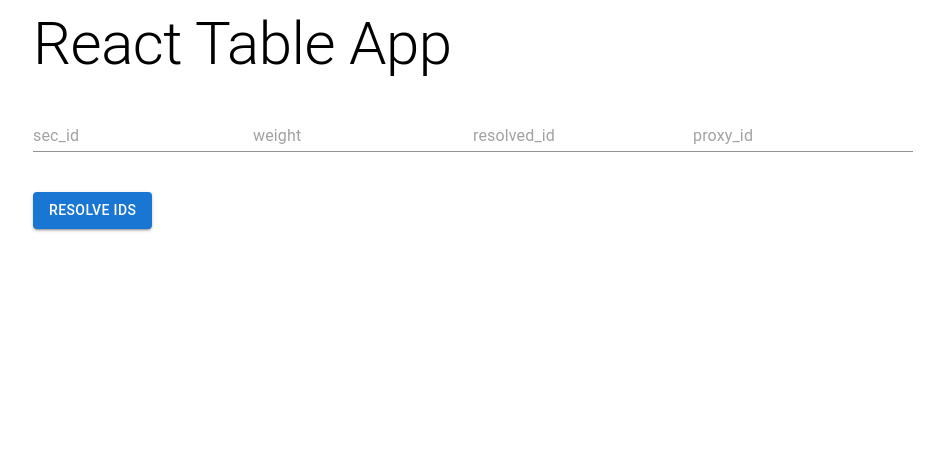
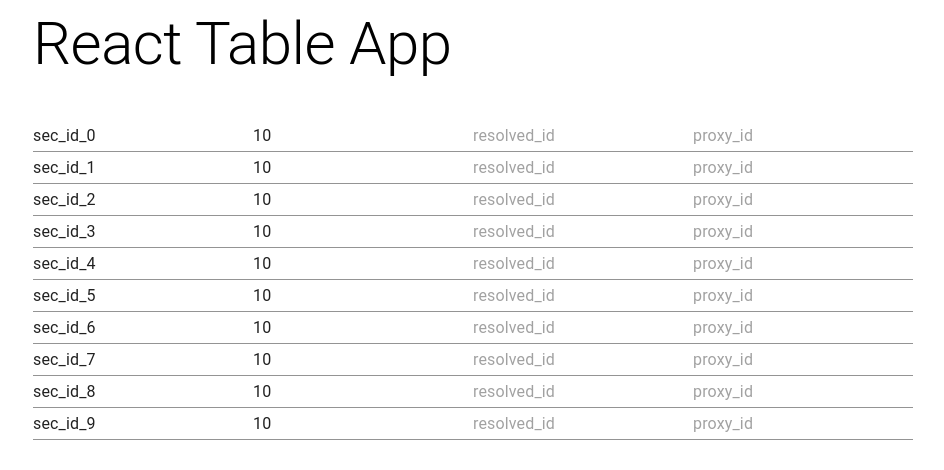
Before and after one commit to tanksapka/react-table-practice, a React (Create React App) app: page / in a window 1280 px wide. Shown: the top 470 px of the page, without its empty margins (31-975 px from the left). Built offline with nearby package versions, Linux system fonts and the light colour scheme; no server answers.

Commit message:
Changing form handling logic, tranforming it to FieldArray, adding dummy row data generator.

```diff
--- a/src/App.tsx
+++ b/src/App.tsx
@@ -1,15 +1,25 @@
-import { FormProvider, useForm, useFormContext } from "react-hook-form";
+import { FormProvider, useFieldArray, useForm, useFormContext } from "react-hook-form";
 import { zodResolver } from "@hookform/resolvers/zod";
-import { Row, RowDefault, RowSchema, RowSchemaInputType } from "./components/Row/Row";
+import { Row, RowSchema } from "./components/Row/Row";
 import { Box, Button, Container, Typography } from "@mui/material";
 import { QueryClient, QueryClientProvider } from "@tanstack/react-query";
 import { ReactQueryDevtools } from "@tanstack/react-query-devtools";
 import { resolveId } from "./utils/client";
+import { z } from "zod";
+import { generateRowItmes } from "./dummy-data/generate-row-items";
 
 const queryClient = new QueryClient();
 
+const tableSchema = z.object({
+  sec_list: z.array(RowSchema),
+});
+
 function App() {
-  const methods = useForm<RowSchemaInputType>({ defaultValues: RowDefault, resolver: zodResolver(RowSchema) });
+  const methods = useForm<z.input<typeof tableSchema>>({
+    defaultValues: { sec_list: [...generateRowItmes()] },
+    resolver: zodResolver(tableSchema),
+  });
+
   return (
     <QueryClientProvider client={queryClient}>
       <FormProvider {...methods}>
@@ -26,18 +36,24 @@ function App() {
 }
 
 function TableWrapper() {
-  const { handleSubmit, getValues } = useFormContext<RowSchemaInputType>();
+  /*
+  - TODO: use useQueries to fetch resolution data from json server, hand over results to Row object
+  */
+  const { control, handleSubmit } = useFormContext<z.input<typeof tableSchema>>();
+  const rowList = useFieldArray({ control, name: "sec_list" });
 
   return (
     <>
       <form onSubmit={handleSubmit((data) => console.log(data))}>
-        <Row />
+        {rowList.fields.map((_, index) => (
+          <Row key={index} index={index} />
+        ))}
       </form>
-      <Box mt={5}>
+      {/* <Box mt={5}>
         <Button variant="contained" onClick={() => resolveId(getValues("sec_id"))}>
           Resolve ids
         </Button>
-      </Box>
+      </Box> */}
     </>
   );
 }
--- a/src/components/Row/Row.tsx
+++ b/src/components/Row/Row.tsx
@@ -39,15 +39,15 @@ const RowDefault = {
   proxy_id: "",
 };
 
-function Row() {
-  const { control, watch, setValue } = useFormContext<RowSchemaInputType>();
-  const watchSecId = watch("sec_id");
-  const query = useQuery(["sec-map", watchSecId], () => resolveId(watchSecId));
+function Row({ index }: { index: number }) {
+  const { control, watch, setValue } = useFormContext<{ sec_list: RowSchemaInputType[] }>();
+  // const watchSecId = watch("sec_id");
+  // const query = useQuery(["sec-map", watchSecId], () => resolveId(watchSecId));
 
-  console.log(watchSecId);
-  console.log(query.data?.data);
+  // console.log(watchSecId);
+  // console.log(query.data?.data);
 
-  setValue("resolved_id", query.data?.data.resolved_id || "");
+  // setValue("resolved_id", query.data?.data.resolved_id || "");
 
   return (
     <Grid container>
@@ -55,7 +55,7 @@ function Row() {
         <FormControl>
           <Controller
             control={control}
-            name="sec_id"
+            name={`sec_list.${index}.sec_id` as const}
             defaultValue=""
             render={({ field }) => <Input placeholder="sec_id" {...field} />}
           />
@@ -65,7 +65,7 @@ function Row() {
         <FormControl>
           <Controller
             control={control}
-            name="weight"
+            name={`sec_list.${index}.weight` as const}
             defaultValue=""
             render={({ field }) => <Input placeholder="weight" {...field} />}
           />
@@ -75,7 +75,7 @@ function Row() {
         <FormControl>
           <Controller
             control={control}
-            name="resolved_id"
+            name={`sec_list.${index}.resolved_id` as const}
             defaultValue=""
             render={({ field }) => <Input placeholder="resolved_id" {...field} />}
           />
@@ -85,13 +85,13 @@ function Row() {
         <FormControl>
           <Controller
             control={control}
-            name="proxy_id"
+            name={`sec_list.${index}.proxy_id` as const}
             defaultValue=""
             render={({ field }) => <Input placeholder="proxy_id" {...field} />}
           />
         </FormControl>
       </Grid>
-      <Grid item>{(query.isFetching || query.isLoading) && <CircularProgress size={20} />}</Grid>
+      {/* <Grid item>{(query.isFetching || query.isLoading) && <CircularProgress size={20} />}</Grid> */}
     </Grid>
   );
 }
--- /dev/null
+++ b/src/dummy-data/generate-row-items.ts
@@ -0,0 +1,12 @@
+function generateRowItmes(rowCount: number = 10) {
+  return Array(rowCount)
+    .fill("")
+    .map((_, idx) => ({
+      sec_id: `sec_id_${idx}`,
+      weight: `${100 / rowCount}`,
+      resolved_id: "",
+      proxy_id: "",
+    }));
+}
+
+export { generateRowItmes };
```
Also changed, not shown: 1 other file (tests, documents, lock files or other folders).
